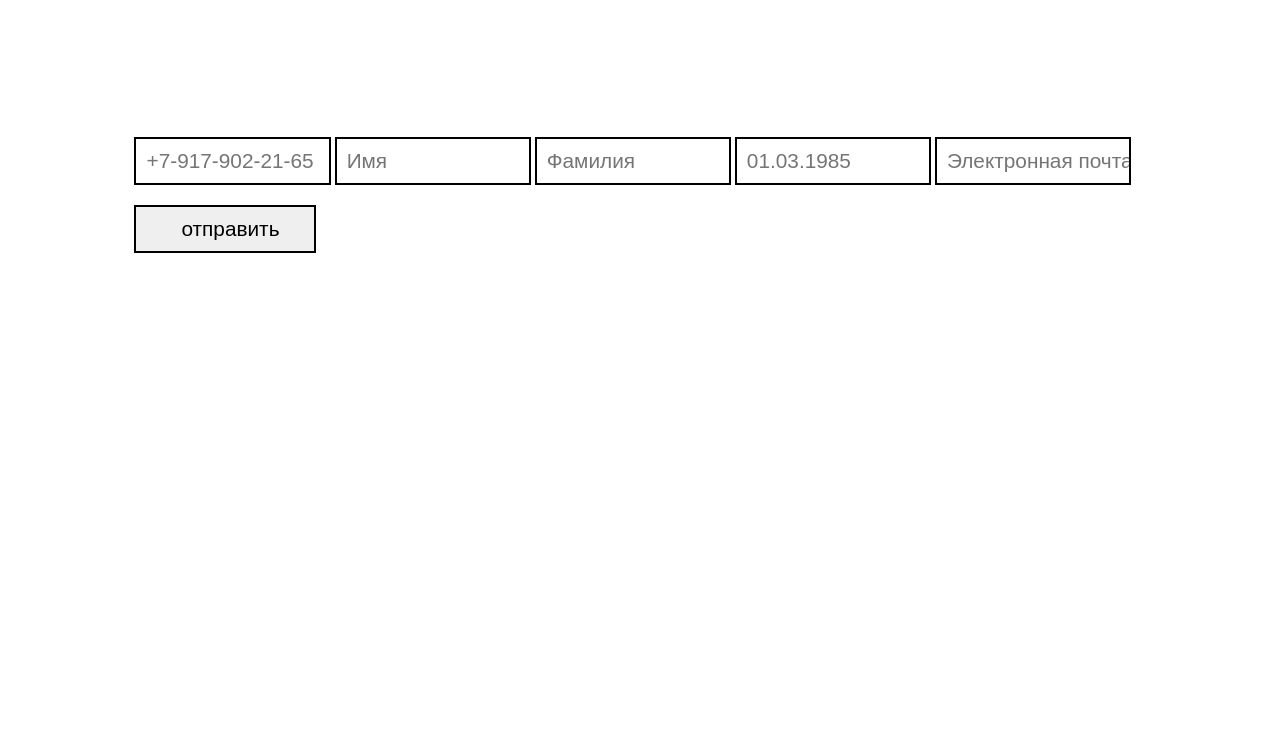
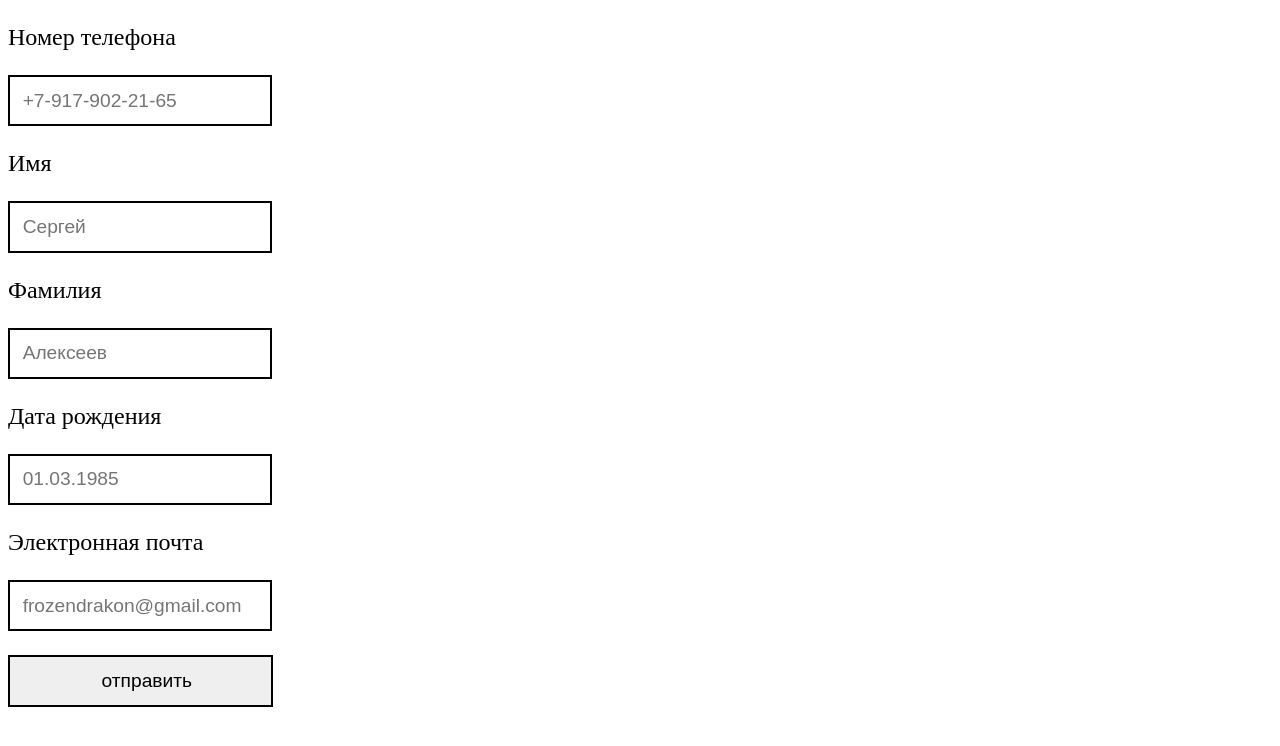
Before and after one commit to frozendrakkon/validation, a plain HTML site: page index.html in a window 1280 px wide. Drawn offline with Linux system fonts and the light colour scheme.

Commit message:
edit form styles

```diff
--- a/index.html
+++ b/index.html
@@ -9,18 +9,20 @@
 </head>
 
 <body>
-  <div class="container">
-    <form class="form-container">
-      <div>
-        <input id="number" type="text" placeholder="+7-917-902-21-65" />
-        <input id="name" type="text" placeholder="Имя" />
-        <input id="last-name" type="text" placeholder="Фамилия" />
-        <input id="date" type="text" placeholder="01.03.1985" />
-        <input id="email" type="text" placeholder="Электронная почта" />
-      </div>
-      <div><input id="submit" class="submit" type="submit" value="отправить"></input></div>
-    </form>
-  </div>
+  <form class="form-container">
+    <p>Номер телефона</p>
+    <input id="number" type="text" placeholder="+7-917-902-21-65" />
+    <p>Имя</p>
+    <input id="name" type="text" placeholder="Сергей" />
+    <p>Фамилия</p>
+    <input id="last-name" type="text" placeholder="Алексеев" />
+    <p>Дата рождения</p>
+    <input id="date" type="text" placeholder="01.03.1985" />
+    <p>Электронная почта</p>
+    <input id="email" type="text" placeholder="frozendrakon@gmail.com" />
+    <p></p>
+    <input id="submit" class="submit" type="submit" value="отправить"></input>
+  </form>
 
   <script src="./code.js"></script>
 </body>
--- a/sass/style.sass
+++ b/sass/style.sass
@@ -1,16 +1,15 @@
 .form-container
-    width: 80%
-    margin: 10% auto
+    p
+        font-size: 1.5em
     input
-        // background-color: #1284ee98
         border: 2px solid black
-        width: 18%
-        font-size: 1.3em
+        font-size: 1.2em
         padding: 1% 0 1% 1%
-        margin: 1% 0 1% 0
         &:active, &:focus
             outline: none
             cursor: pointer
+        &:last-child
+            width: 265px
     .danger
         border: 2px solid red
     .success
```
Also changed, not shown: css/style.css, 1 other file.
